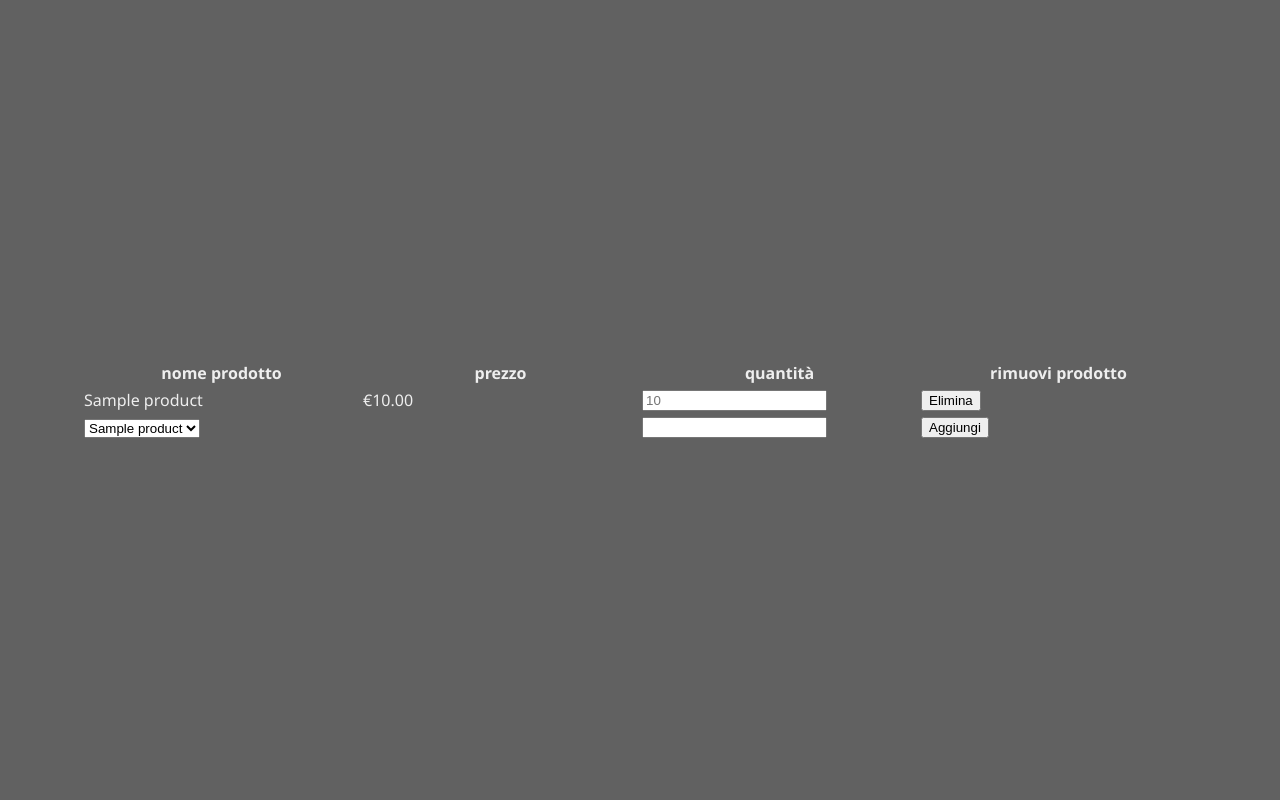
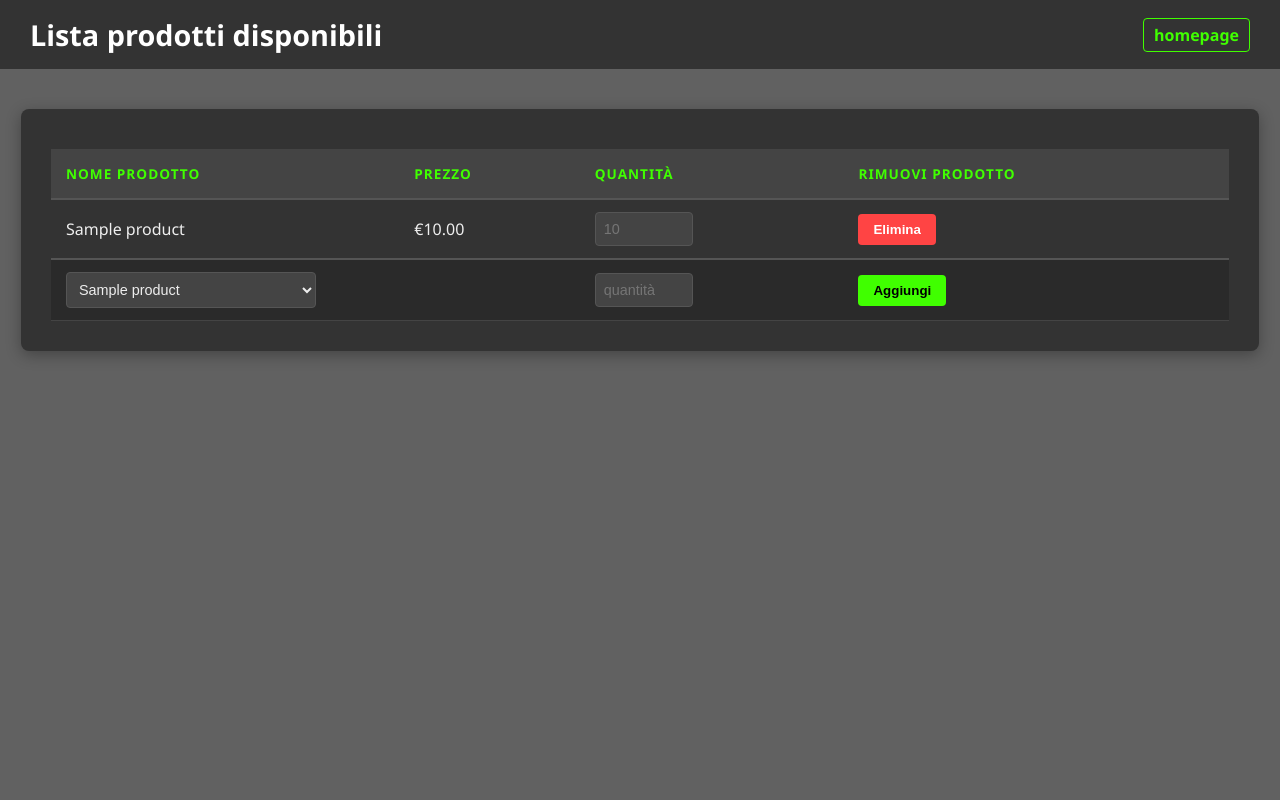
Before and after one commit to MattiaGrigoli/SpotAid, a Django app: page /ServerApplication/1 in a window 1280 px wide. Run offline with Django 5.2, Linux system fonts and the light colour scheme; a user stored in the database is signed in; tables that the repository leaves empty hold one stand-in row (values such as "Sample post").

Commit message:
added and fixed front-end stuff

```diff
--- /dev/null
+++ b/ServerApplication/static/list.css
@@ -0,0 +1,187 @@
+/* ==================================== */
+/* 1. STILI DI BASE            */
+/* ==================================== */
+body {
+    font-family: 'Segoe UI', Tahoma, Geneva, Verdana, sans-serif;
+    background-color: #222; /* Sfondo scuro */
+    color: #eee; /* Testo chiaro */
+    margin: 0;
+    padding: 0;
+    display: flex;
+    flex-direction: column;
+    min-height: 100vh;
+}
+
+.main-content {
+    flex-grow: 1;
+    display: flex;
+    justify-content: center;
+    align-items: flex-start;
+    padding: 40px 20px;
+    background-color: #616161;
+}
+
+/* ==================================== */
+/* 2. STILI HEADER             */
+/* ==================================== */
+.page-header {
+    background-color: #333;
+    padding: 15px 30px;
+    box-shadow: 0 2px 5px rgba(0, 0, 0, 0.2);
+    display: flex;
+    justify-content: space-between; /* Spazio tra titolo e link */
+    align-items: center;
+}
+
+.page-header h1 {
+    margin: 0;
+    font-size: 1.8em;
+    color: #fff;
+}
+
+.home-link {
+    color: #40ff00; /* Colore verde chiaro per il link */
+    text-decoration: none;
+    font-weight: bold;
+    padding: 5px 10px;
+    border: 1px solid #40ff00;
+    border-radius: 4px;
+    transition: background-color 0.2s ease;
+}
+
+.home-link:hover {
+    background-color: #00b303;
+    color: #fff;
+}
+
+/* ==================================== */
+/* 3. STILI TABELLA            */
+/* ==================================== */
+.distributors-menu {
+    background-color: #333;
+    border-radius: 8px;
+    box-shadow: 0 4px 15px rgba(0, 0, 0, 0.3);
+    padding: 30px;
+    width: 95%;
+    max-width: 1200px;
+    overflow-x: auto; /* Per schermi piccoli */
+}
+
+table {
+    width: 100%;
+    border-collapse: collapse;
+    color: #eee;
+    margin-top: 10px;
+}
+
+th {
+    background-color: #444;
+    color: #40ff00;
+    text-transform: uppercase;
+    font-size: 0.85em;
+    letter-spacing: 1px;
+    padding: 15px;
+    text-align: left;
+    border-bottom: 2px solid #555;
+}
+
+td {
+    padding: 12px 15px;
+    border-bottom: 1px solid #444;
+    vertical-align: middle;
+}
+
+tbody tr:hover {
+    background-color: #3d3d3d;
+}
+
+/* Stilizzazione form inline in tabella */
+.quantity-cell form, .add-form {
+    display: flex;
+    align-items: center;
+    gap: 5px;
+}
+
+/* Input numerici e Select */
+input[type="number"],
+select {
+    padding: 8px;
+    border: 1px solid #555;
+    border-radius: 4px;
+    background-color: #444;
+    color: #eee;
+    font-size: 0.9em;
+    width: 80px;
+}
+input[type="number"]:focus, select:focus {
+    outline: none;
+    border-color: #40ff00;
+    box-shadow: 0 0 5px rgba(64, 255, 0, 0.5);
+}
+
+select {
+    width: 100%;
+    max-width: 250px;
+}
+
+/* Bottoni - Stile Generale */
+button {
+    background-color: #40ff00;
+    color: #000;
+    font-weight: bold;
+    padding: 8px 15px;
+    border: none;
+    border-radius: 4px;
+    cursor: pointer;
+    transition: all 0.2s ease;
+}
+
+button:hover {
+    background-color: #00b303;
+    color: #fff;
+}
+
+/* Bottone Elimina (Variante rossa) */
+.delete-button {
+    background-color: #ff4444;
+    color: white;
+}
+
+.delete-button:hover {
+    background-color: #cc0000;
+}
+
+/* Riga di aggiunta prodotto (add-row) */
+.add-row {
+    background-color: #2a2a2a;
+    border-top: 2px solid #555; /* Separatore visivo */
+}
+
+/* Il form deve contenere solo i campi input/select/button */
+.add-row form {
+    display: contents; /* Permette ai td di allinearsi correttamente */
+}
+
+/* ==================================== */
+/* 4. MEDIA QUERIES (Mobile)     */
+/* ==================================== */
+@media (max-width: 768px) {
+    .page-header {
+        flex-direction: column;
+        gap: 10px;
+    }
+    .page-header h1 {
+        font-size: 1.5em;
+    }
+    .distributors-menu {
+        padding: 10px;
+    }
+    th, td {
+        padding: 8px;
+        font-size: 0.8em;
+    }
+    input[type="number"], select, button {
+        padding: 6px;
+        font-size: 0.8em;
+    }
+}
--- a/templates/productList.html
+++ b/templates/productList.html
@@ -4,9 +4,15 @@
 <head>
     <meta charset="UTF-8">
     <title>lista prodotti</title>
-    <link rel="stylesheet" href="{% static 'default.css' %}">
+    <link rel="stylesheet" href="{% static 'list.css' %}">
 </head>
 <body>
+<header class="page-header">
+    <h1>Lista prodotti disponibili</h1>
+    <nav>
+        <a href="{% url 'ServerApplication:testMap' %}" class="home-link">homepage</a>
+    </nav>
+</header>
 <!-- add every form for modify, use API links for actions? !-->
 <div class="main-content">
     <div class="distributors-menu">
@@ -25,7 +31,7 @@
             <td>{{ list.id_product.name }}</td>
             <td>€{{ list.id_product.price }}</td>
             {% if user.is_authenticated %}
-                <td>
+                <td class="quantity-cell">
                     <form method="POST" action="{% url 'ServerApplication:updateCount' %}">
                         {%  csrf_token %}
                         <input type="hidden" name="id_product" value="{{ list.id_product.id }}">
@@ -43,13 +49,14 @@
                  {%  csrf_token %}
                      <input type="hidden" name="id_product" value="{{ list.id_product.id }}">
                      <input type="hidden" name="id_distributor" value="{{ list.id_distributor.id }}">
-                    <button type="submit">Elimina</button>
+                    <button type="submit" class="delete-button">Elimina</button>
                  </form>
                 </td>
             {% endif %}
         </tr>
         {% endfor %}
         {% if user.is_authenticated %}
+            <tr class="add-row">
             <form method="POST" action="{% url 'ServerApplication:addCount' %}">
             <input type="hidden" name="id_distributor" value="{{ id_distributor }}">
             {%  csrf_token %}
@@ -62,12 +69,13 @@
                 </td>
                 <td></td> <!-- prezzo !-->
                 <td>
-                    <input type="number" name="quantity">
+                    <input type="number" name="quantity" required min="1" placeholder="quantità">
                 </td>
                 <td>
-                    <button type="submit">Aggiungi</button>
+                    <button type="submit" class="add-button">Aggiungi</button>
                 </td>
             </form>
+            </tr>
         {% endif %}
         </table>
     </div>
```
Also changed, not shown: templates/testMap.html (+0 -15 lines).
